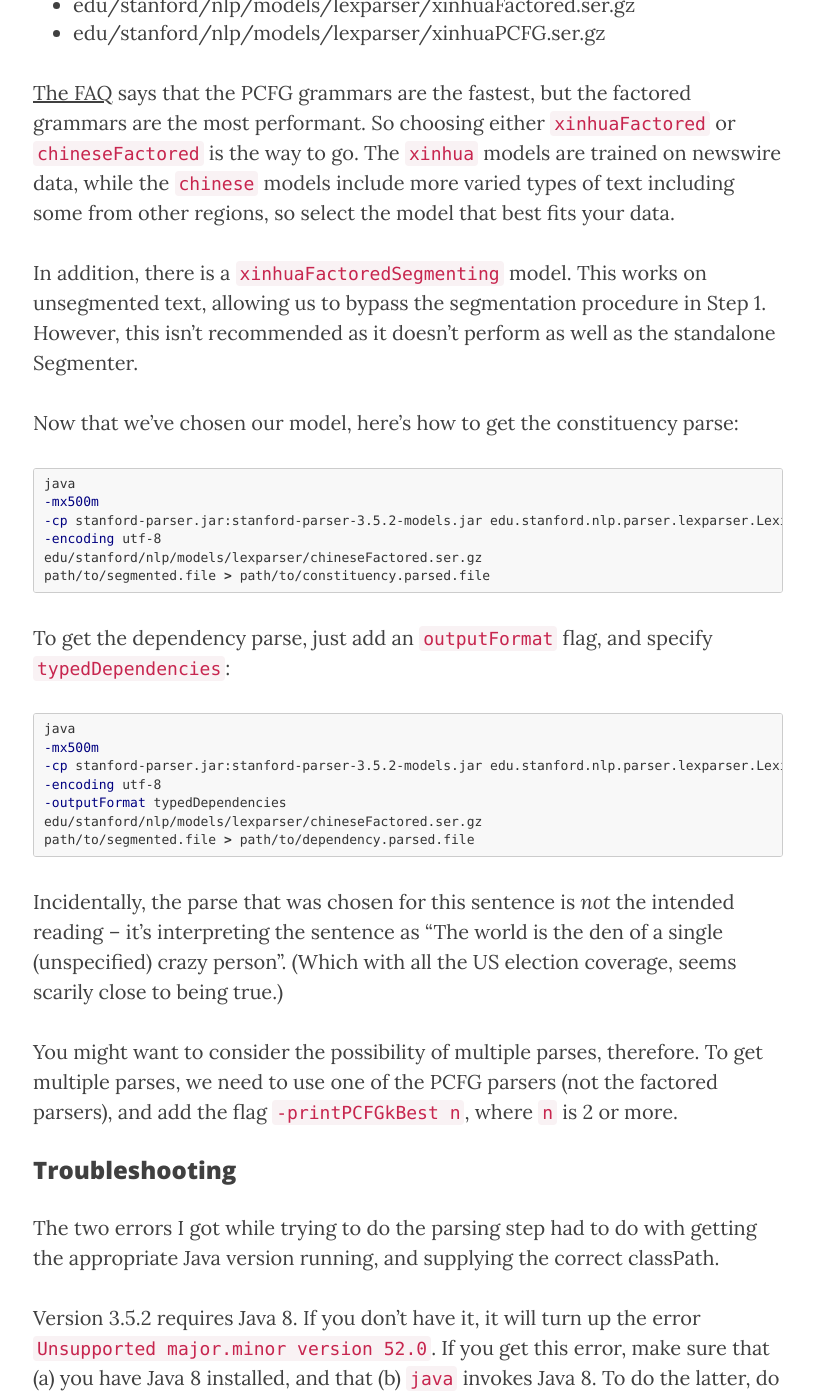
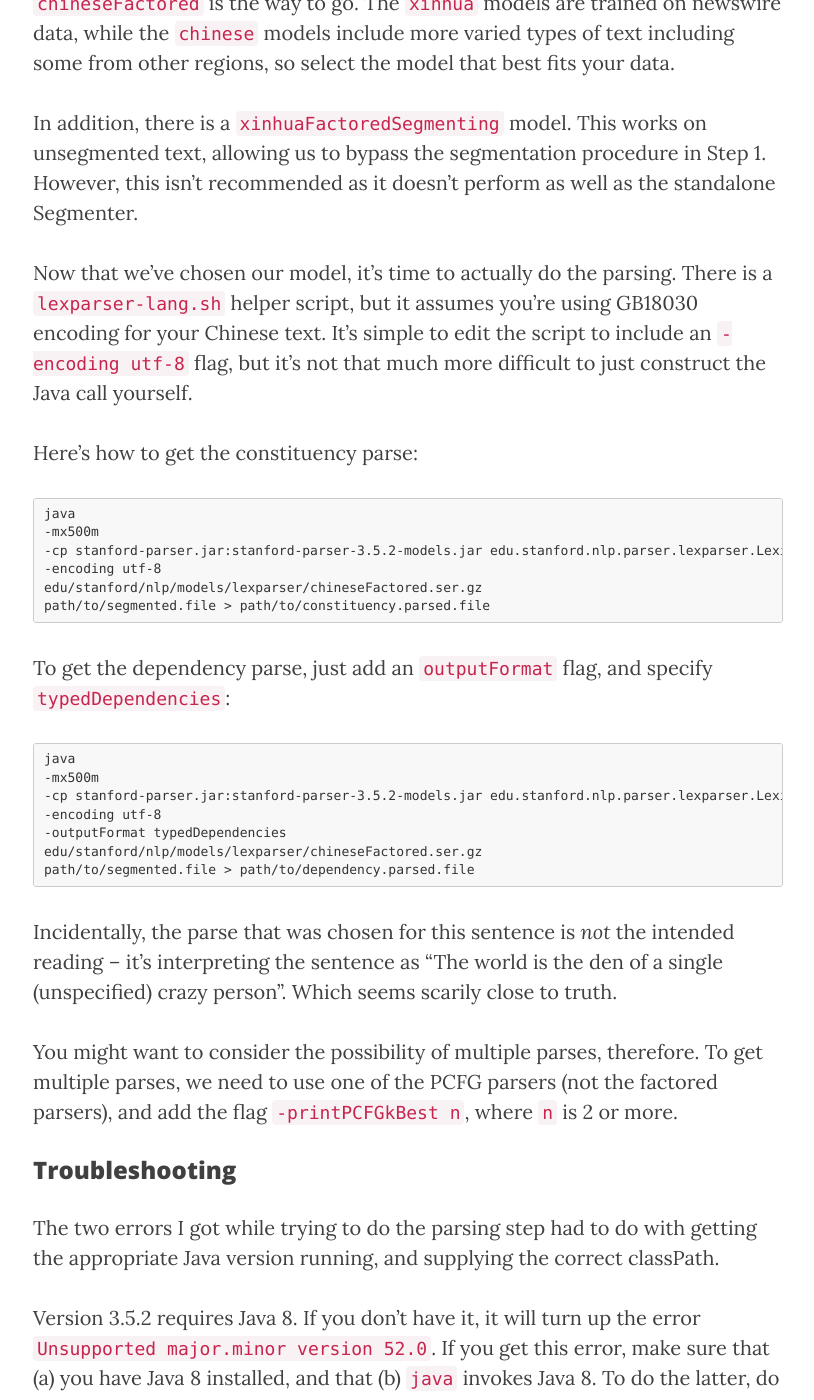
Before and after one commit to michelleful/code-blog, a Jekyll site: the page built from _posts/2015-09-10-parsing-chinese-with-stanford.markdown, in a window 1280 px wide and 1400 px high, scrolled down 3077 px. Shown: the whole window, without its empty margins (232-1046 px from the left). Built offline with Jekyll 4.4.1, drawn with Linux system fonts in a browser that asks for light colours; nearby versions of some CDN libraries; some of the changed text lies outside the part shown.

Commit message:
Small edits to the Chinese parsing blogpost

```diff
--- a/_posts/2015-09-10-parsing-chinese-with-stanford.markdown
+++ b/_posts/2015-09-10-parsing-chinese-with-stanford.markdown
@@ -97,11 +96,9 @@
     case(疯子-6, 的-7)
     root(ROOT-0, 囚笼-8)
 
-The dependency parse is induced from the constituency parse.
-
-It was this step that I had trouble with, because the docs reflect an earlier
-version of the software in which the various parsing models were in separate
-files, whereas they are now all stuffed into `stanford-parser-3.5.2-models.jar`.
+There are specialized dependency parsers out there, but the Stanford parser first
+does a constituency parse and converts it to a dependency parse. This
+approach [seems to work better in general](http://nlp.stanford.edu/pubs/lrecstanforddeps_final_final.pdf).
 
 There are five Chinese parsing models supplied with the software, which
 you can see by `less`-ing the `stanford-parser-3.5.2-models.jar` file.
@@ -124,35 +121,36 @@
 However, this isn't recommended as it doesn't perform as well as the standalone
 Segmenter.
 
-Now that we've chosen our model, here's how to get the constituency parse:
+Now that we've chosen our model, it's time to actually do the parsing.
+There is a `lexparser-lang.sh` helper script, but it assumes you're using
+GB18030 encoding for your Chinese text. It's simple to edit the script
+to include an `-encoding utf-8` flag, but it's not that much more difficult
+to just construct the Java call yourself.
 
-{% highlight bash %}
-java
--mx500m
--cp stanford-parser.jar:stanford-parser-3.5.2-models.jar edu.stanford.nlp.parser.lexparser.LexicalizedParser
--encoding utf-8
-edu/stanford/nlp/models/lexparser/chineseFactored.ser.gz
-path/to/segmented.file > path/to/constituency.parsed.file
-{% endhighlight %}
+Here's how to get the constituency parse:
+
+    java
+    -mx500m
+    -cp stanford-parser.jar:stanford-parser-3.5.2-models.jar edu.stanford.nlp.parser.lexparser.LexicalizedParser
+    -encoding utf-8
+    edu/stanford/nlp/models/lexparser/chineseFactored.ser.gz
+    path/to/segmented.file > path/to/constituency.parsed.file
 
 To get the dependency parse, just add an `outputFormat` flag, and specify
 `typedDependencies`:
 
-{% highlight bash %}
-java
--mx500m
--cp stanford-parser.jar:stanford-parser-3.5.2-models.jar edu.stanford.nlp.parser.lexparser.LexicalizedParser
--encoding utf-8
--outputFormat typedDependencies
-edu/stanford/nlp/models/lexparser/chineseFactored.ser.gz
-path/to/segmented.file > path/to/dependency.parsed.file
-{% endhighlight %}
+    java
+    -mx500m
+    -cp stanford-parser.jar:stanford-parser-3.5.2-models.jar edu.stanford.nlp.parser.lexparser.LexicalizedParser
+    -encoding utf-8
+    -outputFormat typedDependencies
+    edu/stanford/nlp/models/lexparser/chineseFactored.ser.gz
+    path/to/segmented.file > path/to/dependency.parsed.file
 
 Incidentally, the parse that was chosen for this sentence is *not*
 the intended reading -- it's interpreting the sentence as
 "The world is the den of a single (unspecified) crazy person".
-(Which with all the US election coverage, seems scarily close to being
-true.)
+Which seems scarily close to truth.
 
 You might want to consider the possibility of multiple parses, therefore.
 To get multiple parses, we need to use one of the PCFG parsers
```
Also changed, not shown: other parts of _posts/2015-09-10-parsing-chinese-with-stanford.markdown (+2 -3 lines).
